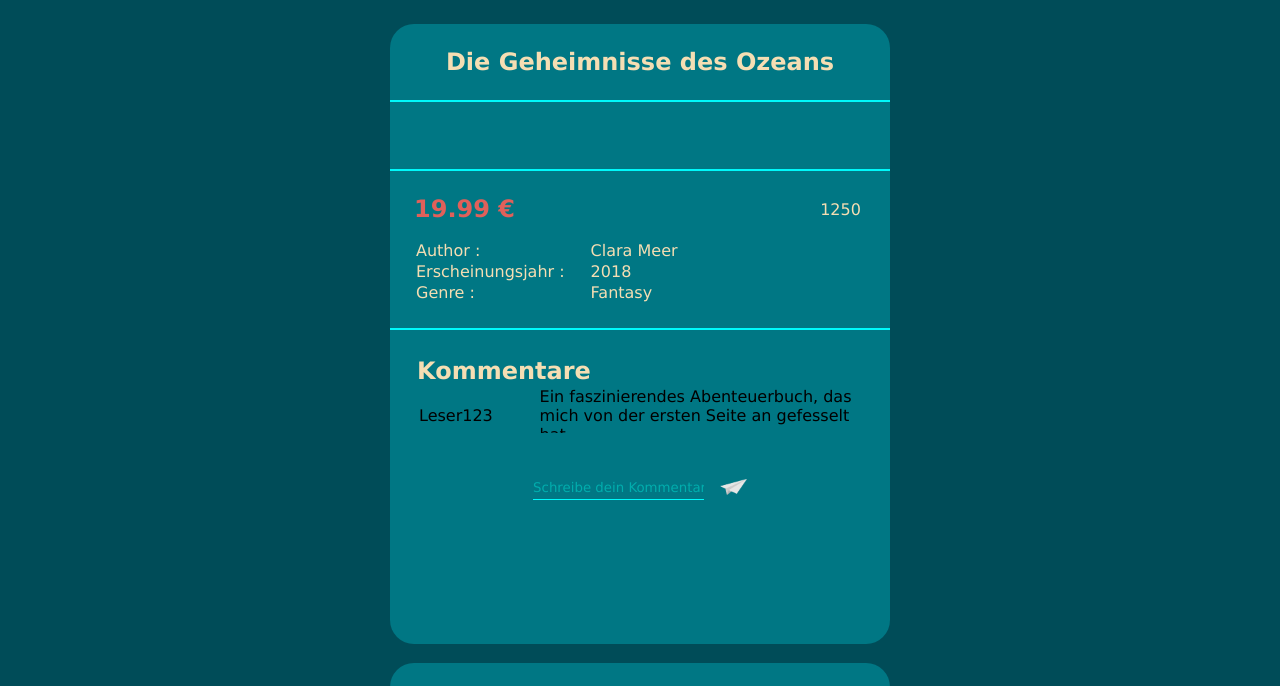
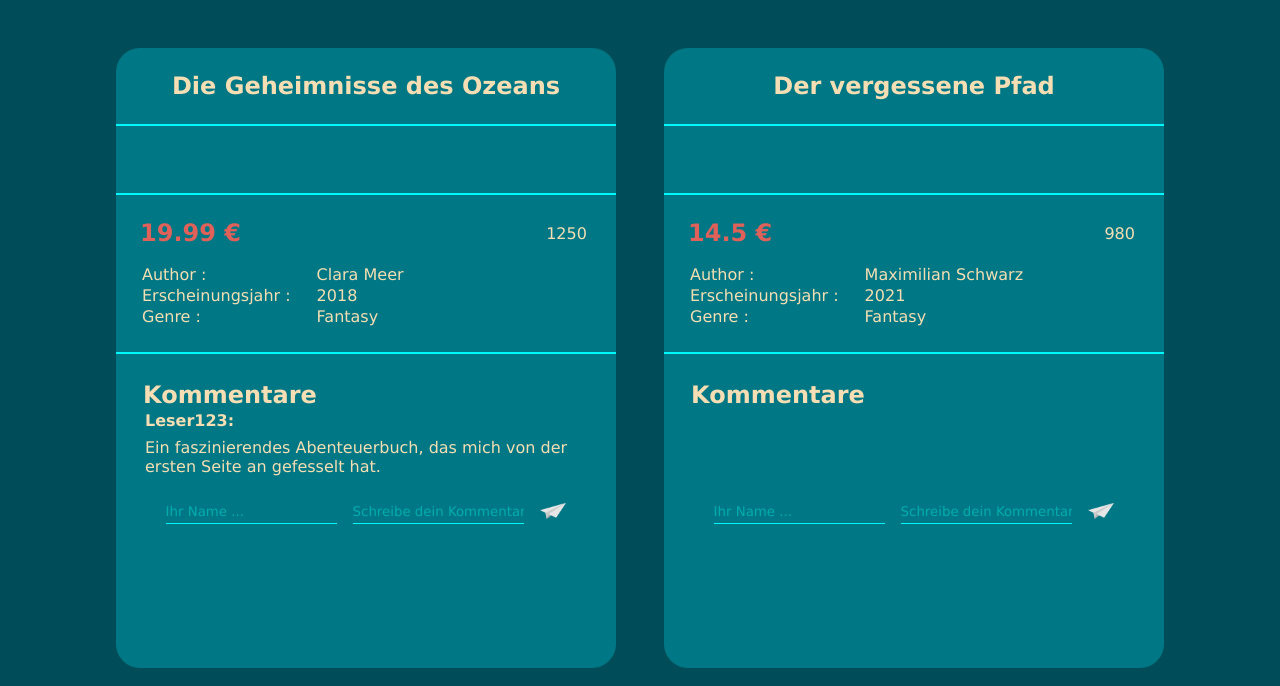
Before and after one commit to RobbyRunge/bookstore, a plain HTML site: page index.html in a window 1280 px wide. Shown: the part 120-806 px from the top of the page. Drawn offline with Linux system fonts and the light colour scheme.

Commit message:
main update add new function addCommit

```diff
--- a/index.html
+++ b/index.html
@@ -11,7 +11,7 @@
     <script src="./scripts/db.js"></script>
     <script src="./scripts/template.js"></script>
   </head>
-  <body onload="init()">
+  <body onload="renderAll()">
     <header>
       <h1>My Bookstore</h1>
     </header>
--- a/scripts/script.js
+++ b/scripts/script.js
@@ -1,9 +1,10 @@
-function init() {
+function renderAll() {
   renderBooks();
 }
 
 function renderBooks() {
   let booksRef = document.getElementById('content');
+  booksRef.innerHTML = "";
   for (let indexBook = 0; indexBook < books.length; indexBook++) {
     booksRef.innerHTML += getTemplateBooks(indexBook);
     renderComments(indexBook);
@@ -13,8 +14,27 @@ function renderBooks() {
 function renderComments(indexBook) {
   let commentRef = document.getElementById(`user-comments${indexBook}`);
   let booksRef = books[indexBook];
-
-  for (let commentIndex = 0; commentIndex < booksRef.comments.length; commentIndex++) {
-    commentRef.innerHTML += getTemplateComments(indexBook, commentIndex);
+  commentRef.innerHTML = "";
+  for (let indexComment = 0; indexComment < booksRef.comments.length; indexComment++) {
+    commentRef.innerHTML += getTemplateComments(indexBook, indexComment);
   }
 }
+
+
+function addCommit(indexBook) {
+  let nameInputRef = document.getElementById(`name-input${indexBook}`);
+  let nameInput = nameInputRef.value;
+
+  let commitInputRef = document.getElementById(`commit-input${indexBook}`);
+  let commitInput = commitInputRef.value;
+
+  books[indexBook].comments.push({
+    name: nameInput,
+    comment: commitInput
+  })
+
+  nameInputRef.value = "";
+  commitInputRef.value = "";
+
+  renderAll();
+}
--- a/scripts/template.js
+++ b/scripts/template.js
@@ -1,4 +1,4 @@
-function getTemplateBooks(indexBook, indexComment) {
+function getTemplateBooks(indexBook) {
   return `
       <section class="book-container">
         <h1 class="text-color padding">${books[indexBook].name}</h1>
@@ -35,13 +35,13 @@ function getTemplateBooks(indexBook, indexComment) {
         <div class="comment-container padding">
           <div class="content padding">
             <h2 class="text-color">Kommentare</h2>
-            <table id="user-comments${indexBook}">
-            </table>
+            <table id="user-comments${indexBook}"></table>
           </div>
         </div>
         <div class="input-botton-position">
-          <input type="text" placeholder="Schreibe dein Kommentar ..." />
-          <button><img class="img-send-button" src="./styles/imgs/paper-plane-7485769_1280.png" alt="" /></button>
+          <input type="text" id="name-input${indexBook}" placeholder="Ihr Name ..." required />
+          <input type="text" id="commit-input${indexBook}" placeholder="Schreibe dein Kommentar ..." required />
+          <button onclick="addCommit(${indexBook})"><img class="img-send-button" src="./styles/imgs/paper-plane-7485769_1280.png" alt="" /></button>
         </div>
       </section>
       <br>`
@@ -50,7 +50,7 @@ function getTemplateBooks(indexBook, indexComment) {
 function getTemplateComments(indexBook ,indexComment) {
   return `
     <tr>
-       <td>${books[indexBook].comments[indexComment].name}</td>
-       <td>${books[indexBook].comments[indexComment].comment}</td>
+       <td class="padding-td-name">${books[indexBook].comments[indexComment].name}:</td>
+       <td class="padding-td-comment">${books[indexBook].comments[indexComment].comment}</td>
     </tr>`
 }
--- a/styles/main.css
+++ b/styles/main.css
@@ -31,6 +31,7 @@ body {
 button {
   background-color: transparent;
   border: none;
+  cursor: pointer;
 }
 
 input {
@@ -39,6 +40,7 @@ input {
   color: wheat;
   border: none;
   border-bottom: solid 1px #00f8fa;
+  outline: none;
 }
 
 .text-color {
--- a/styles/style.css
+++ b/styles/style.css
@@ -12,7 +12,8 @@ header {
 main {
   display: flex;
   align-items: center;
-  flex-direction: column;
+  justify-content: center;
+  flex-wrap: wrap;
   flex: 1;
 }
 
@@ -22,6 +23,7 @@ main {
   flex-direction: column;
   background-color: #007784;
   border-radius: 24px;
+  margin: 24px;
   height: 620px;
   width: 500px;
 }
@@ -50,7 +52,8 @@ h3 {
 }
 
 .img-heart {
-  height: 16px;
+  height: 24px;
+  color: #e0605a;
 }
 
 .table-position {
@@ -64,9 +67,27 @@ h3 {
 }
 
 .content {
-  height: 100px;
+  height: 140px;
   overflow: auto;
   background: transparent;
+  color: wheat;
+}
+
+table {
+  display: flex;
+  flex-direction: column;
+  gap: 16px;
+}
+
+.padding-td-name {
+  display: flex;
+  padding-right: 8px;
+  font-weight: bold;
+}
+
+.padding-td-comment {
+  display: flex;
+  padding-top: 8px;
 }
 
 .input-botton-position {
@@ -74,7 +95,6 @@ h3 {
   justify-content: center;
   align-items: center;
   width: 100%;
-  margin-top: 40px;
   gap: 16px;
 }
 
```
